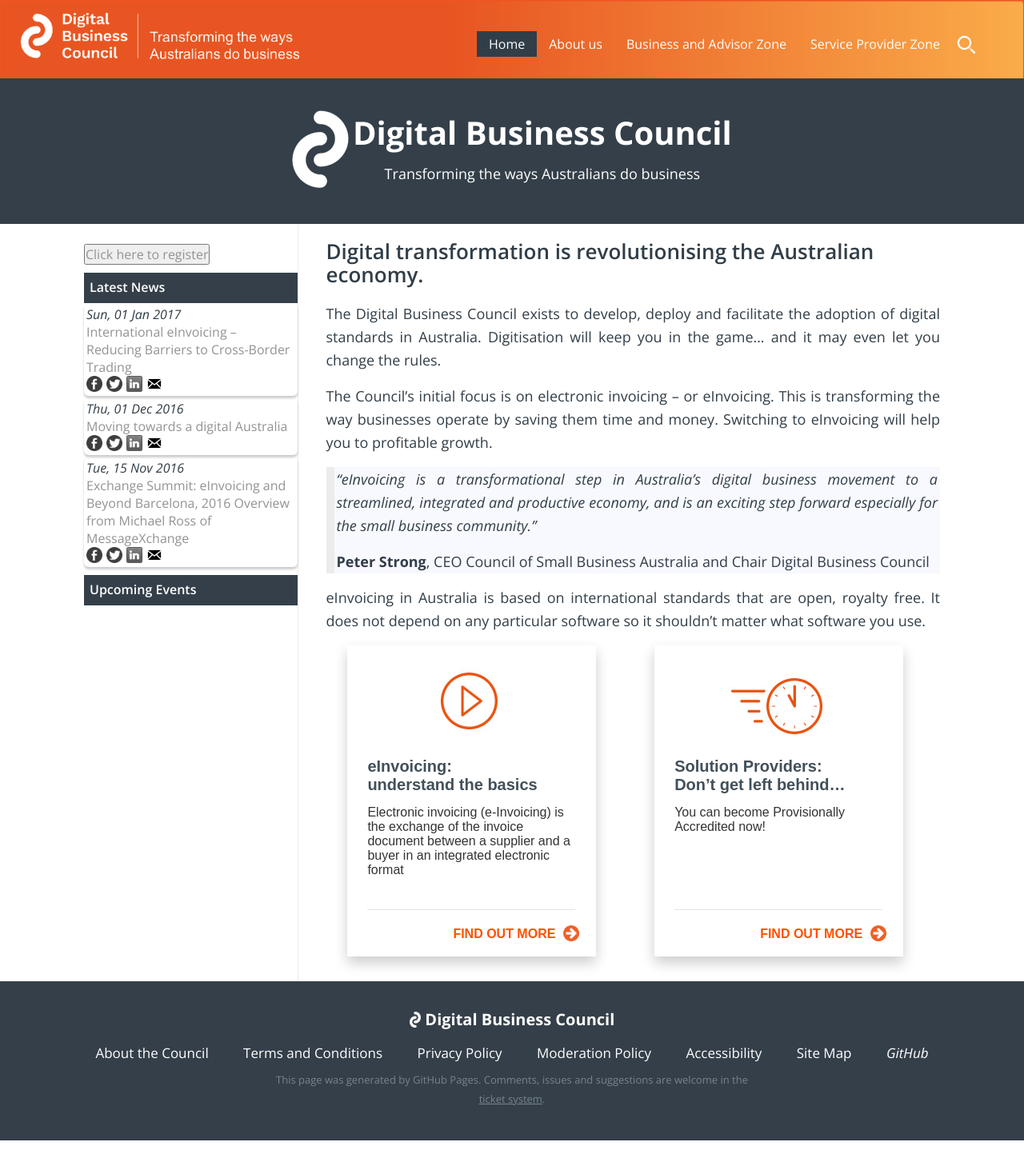
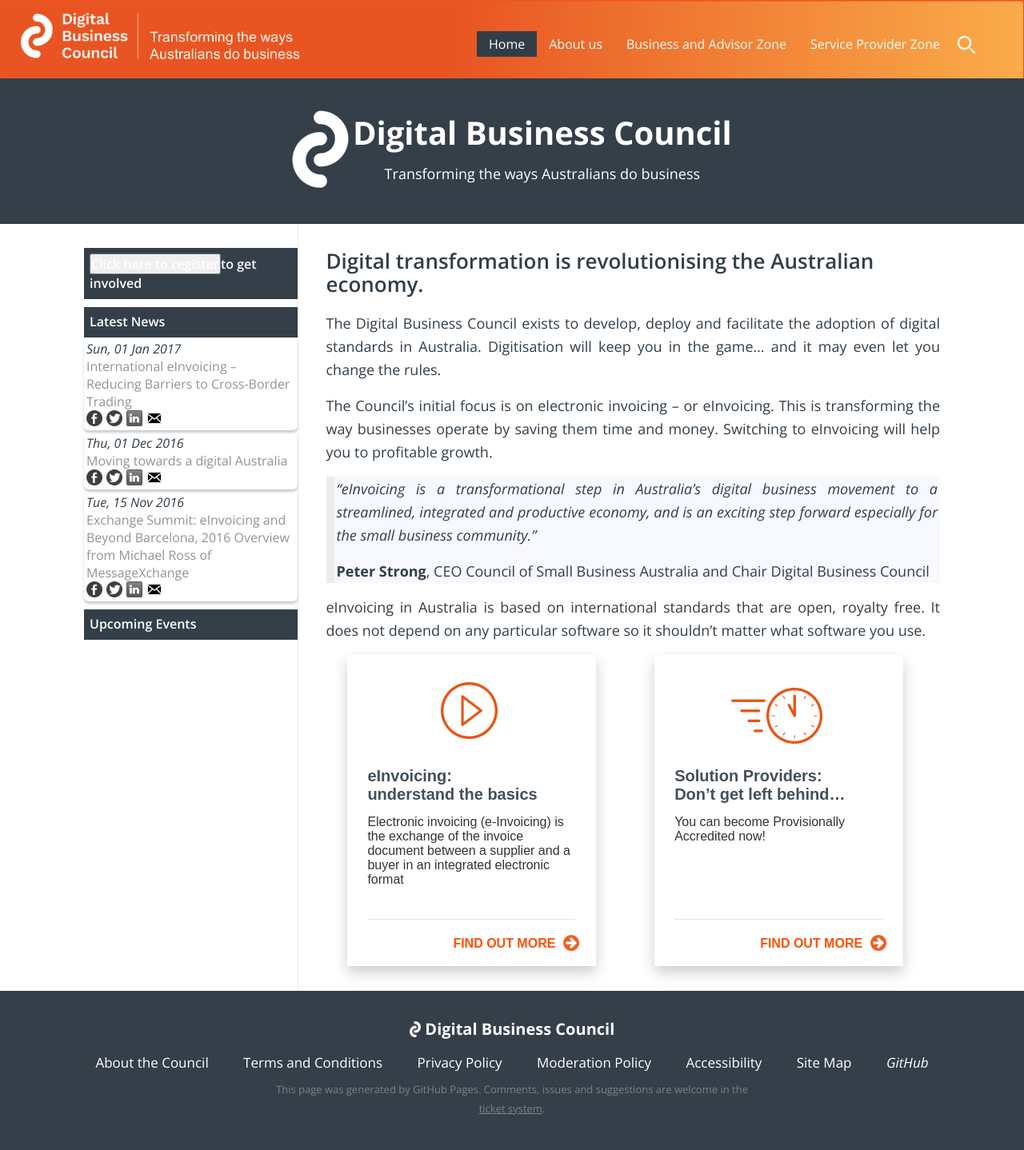
Before and after one commit to Digital-Business-Council/Digital-Business-Council.github.io, a Jekyll site: the page built from index.md, in a window 1280 px wide. Shown: the whole page at 80% size. Built offline with Jekyll 4.4.1, drawn with Linux system fonts in a browser that asks for light colours; comment, search, counter and statistics services are not loaded; our own code applies the rules of GitHub Pages for plain Markdown files.

Commit message:
Update sidebar-menu.html

```diff
--- a/_includes/sidebar-menu.html
+++ b/_includes/sidebar-menu.html
@@ -1,7 +1,7 @@
 {% assign current = page.url | downcase | split: '/' %}
 
 <ul class="sidebar-menu">
-    <a id="open-popup"><button>Click here to register</button></a>
+    <li class="menu-title"><button id="open-popup">Click here to register</button><span>to get involved</span></li>
     <li class="menu-title">Latest News</li>
 <ul>
   {% for blog-page in site.categories.blog   limit:3 %}
```
